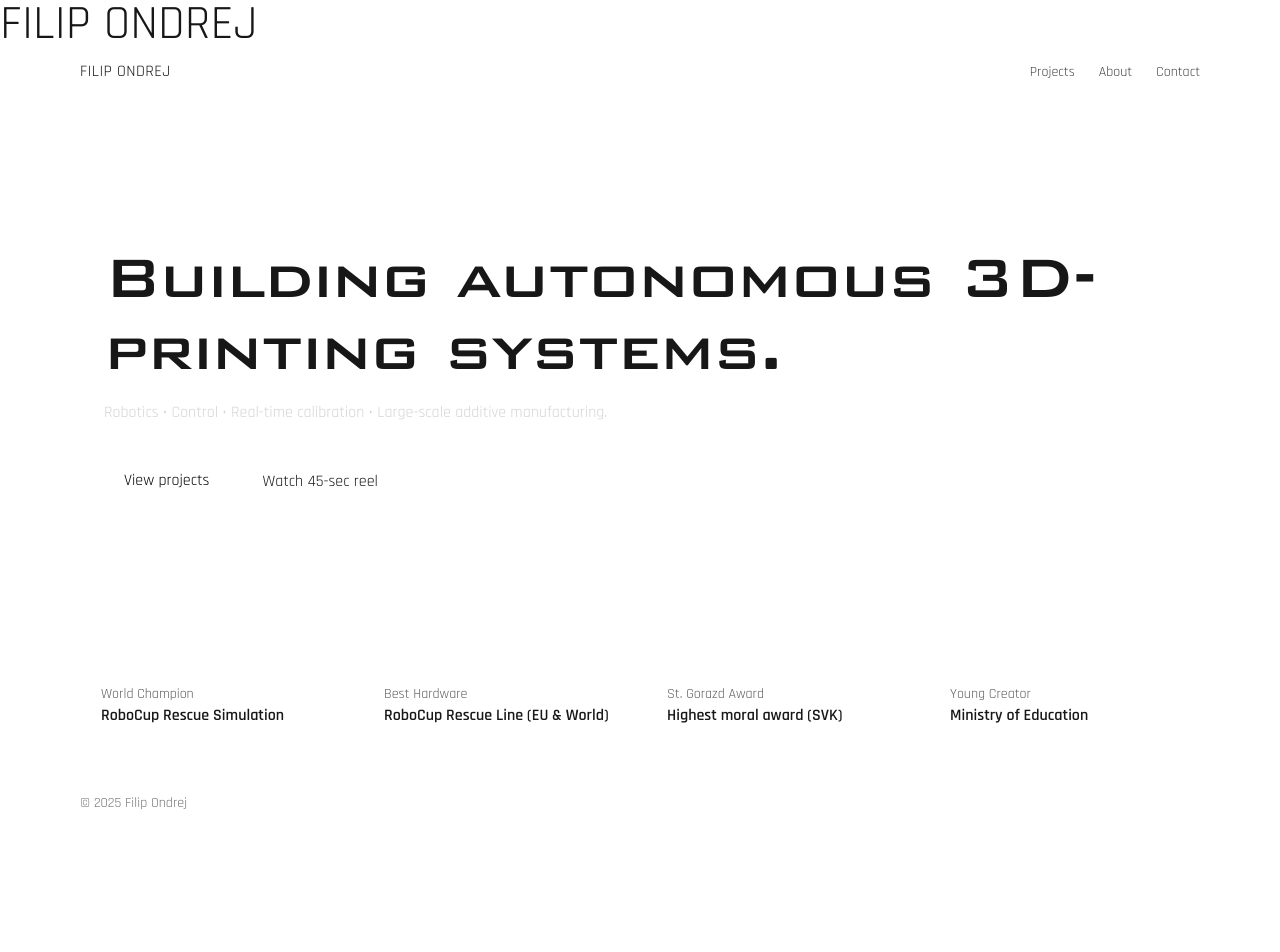
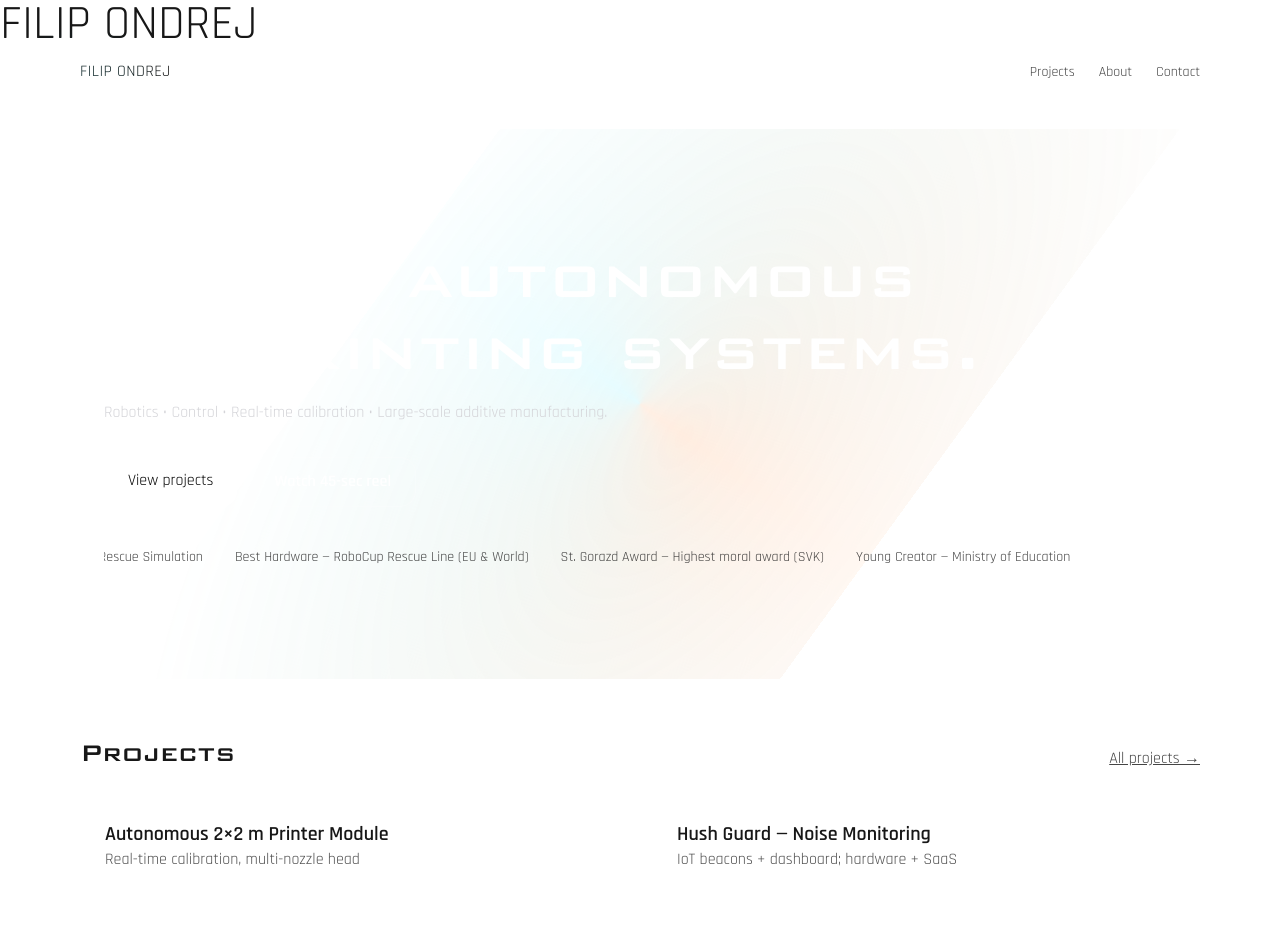
Before and after one commit to Filip-Ondrej/website, a Next.js app: page / in a window 1280 px wide. Shown: the top 952 px of the page. Before the commit the page ends 861 px from the top, so only its background shows below. Built offline with nearby package versions, Linux system fonts and the light colour scheme.

Commit message:
build: THE FUCKING LEGEND WEBSITE V1

```diff
--- a/src/app/contact/page.tsx
+++ b/src/app/contact/page.tsx
@@ -10,7 +10,7 @@ export default function Contact() {
                 <button className="rounded-2xl px-5 py-3 bg-white text-black hover:opacity-90">Send</button>
             </form>
             <p className="mt-6 opacity-70 text-sm">
-                Or email <a className="underline" href="mailto:hi@filipondrej.com">hi@filipondrej.com</a>
+                Or email <a className="underline" href="mailto:ondrejfilip152@gmail.com">ondrejfilip152@gmail.com</a>
             </p>
         </section>
     );
--- a/src/app/globals.css
+++ b/src/app/globals.css
@@ -26,3 +26,15 @@ body {
     color: var(--foreground);
     font-family: Arial, Helvetica, sans-serif;
 }
+/* subtle white outline for Bank Gothic headings */
+.text-outline {
+    text-shadow:
+            0 0 2px rgba(255,255,255,0.25),
+            0 0 24px rgba(255,255,255,0.06);
+}
+
+/* marquee animation (used for receipts strip) */
+@keyframes marquee {
+    from { transform: translateX(0); }
+    to   { transform: translateX(-50%); }
+}
--- a/src/app/page.tsx
+++ b/src/app/page.tsx
@@ -1,85 +1,44 @@
 'use client';
 
-import { useEffect, useRef, useState } from 'react';
+import { useState } from 'react';
+import { motion, AnimatePresence } from 'framer-motion';
 import Link from 'next/link';
-import { motion, AnimatePresence } from 'framer-motion';
+import MagneticButton from '@/components/MagneticButton';
+import TiltCard from '@/components/TiltCard';
+import CursorGlow from '@/components/CursorGlow';
 
-/** --------- tiny particle background (GPU-cheap) ---------- */
-function ParticleField() {
-    const ref = useRef<HTMLCanvasElement>(null);
-
-    useEffect(() => {
-        const c = ref.current!;
-        const ctx = c.getContext('2d')!;
-        let w = 0, h = 0, raf = 0;
-
-        const dots = Array.from({ length: 70 }, () => ({
-            x: Math.random(),
-            y: Math.random(),
-            vx: (Math.random() * 0.25 + 0.05) * (Math.random() > 0.5 ? 1 : -1),
-            vy: (Math.random() * 0.25 + 0.05) * (Math.random() > 0.5 ? 1 : -1),
-        }));
-
-        const resize = () => {
-            w = c.width = c.offsetWidth * devicePixelRatio;
-            h = c.height = c.offsetHeight * devicePixelRatio;
-            ctx.scale(devicePixelRatio, devicePixelRatio);
-        };
-
-        const tick = () => {
-            ctx.clearRect(0, 0, w, h);
-            ctx.fillStyle = 'rgba(255,255,255,0.6)';
-            const cw = w / devicePixelRatio;
-            const ch = h / devicePixelRatio;
-
-            dots.forEach(d => {
-                d.x += d.vx * 0.0015;
-                d.y += d.vy * 0.0015;
-                if (d.x < 0) d.x = 1;
-                if (d.x > 1) d.x = 0;
-                if (d.y < 0) d.y = 1;
-                if (d.y > 1) d.y = 0;
-
-                const px = d.x * cw;
-                const py = d.y * ch;
-                ctx.beginPath();
-                ctx.arc(px, py, 1.3, 0, Math.PI * 2);
-                ctx.fill();
-            });
-
-            raf = requestAnimationFrame(tick);
-        };
-
-        resize();
-        tick();
-        const ro = new ResizeObserver(resize);
-        ro.observe(c);
-        return () => {
-            cancelAnimationFrame(raf);
-            ro.disconnect();
-        };
-    }, []);
-
-    return <canvas ref={ref} className="absolute inset-0 w-full h-full opacity-25" aria-hidden />;
+function GradientField() {
+    // animated conic + radial mask – cheap and striking
+    return (
+        <div
+            aria-hidden
+            className="absolute inset-0 -z-10 [mask-image:radial-gradient(70%_70%_at_50%_40%,black,transparent)]
+                 bg-[conic-gradient(from_0deg,rgba(255,106,0,.12),rgba(0,224,255,.12),rgba(255,106,0,.12))] animate-[spin_16s_linear_infinite]"
+        />
+    );
 }
 
-/** -------------------------- HERO -------------------------- */
-function Hero({ onOpenReel }: { onOpenReel: () => void }) {
+export default function Home() {
+    const [open, setOpen] = useState(false);
+
     return (
+        <>
+            <CursorGlow />
             <section className="relative overflow-hidden rounded-2xl ring-1 ring-white/10 mt-8">
-            <ParticleField />
+                <GradientField />
+
                 <div className="relative px-6 py-20 md:py-28">
                     <motion.h1
-                    initial={{ clipPath: 'inset(0 100% 0 0)' }}
-                    animate={{ clipPath: 'inset(0 0% 0 0)' }}
-                    transition={{ duration: 0.6, ease: 'easeOut' }}
-                    className="font-bank text-5xl sm:text-7xl tracking-tight"
+                        initial={{ opacity: 0, y: 12 }}
+                        animate={{ opacity: 1, y: 0 }}
+                        transition={{ duration: 0.5 }}
+                        className="font-bank text-5xl sm:text-7xl tracking-[0.02em] text-white text-outline"
                     >
-                    Building autonomous 3D-printing systems.
+                        I build autonomous<br/>3D-printing systems.
                     </motion.h1>
 
                     <motion.p
-                    initial={{ opacity: 0, y: 6 }}
+                        initial={{ opacity: 0, y: 8 }}
                         animate={{ opacity: 1, y: 0 }}
                         transition={{ duration: 0.4, delay: 0.1 }}
                         className="mt-4 max-w-2xl text-zinc-300"
@@ -88,56 +47,40 @@ function Hero({ onOpenReel }: { onOpenReel: () => void }) {
                     </motion.p>
 
                     <div className="mt-8 flex gap-3">
-                    <Link
-                        href="/projects"
-                        className="rounded-2xl px-5 py-3 bg-white text-black hover:opacity-90 transition"
-                    >
+                        <Link href="/projects" className="rounded-2xl px-6 py-3 bg-white text-black hover:opacity-90 transition">
                             View projects
                         </Link>
-
-                    <motion.button
-                        whileHover={{ scale: 1.05 }}
-                        whileTap={{ scale: 0.96 }}
-                        transition={{ type: 'spring', stiffness: 360, damping: 22 }}
-                        onClick={onOpenReel}
-                        className="rounded-2xl px-5 py-3 border border-white/20 hover:border-white/40"
+                        <MagneticButton
+                            onClick={() => setOpen(true)}
+                            className="border border-white/20 hover:border-white/40 bg-white/5 text-white"
                         >
                             Watch 45-sec reel
-                    </motion.button>
+                        </MagneticButton>
+                    </div>
+
+                    {/* marquee receipts */}
+                    <div className="mt-10 overflow-hidden">
+                        <div className="flex gap-8 animate-[marquee_18s_linear_infinite] whitespace-nowrap opacity-80 text-sm">
+                            <span>World Champion — RoboCup Rescue Simulation</span>
+                            <span>Best Hardware — RoboCup Rescue Line (EU & World)</span>
+                            <span>St. Gorazd Award — Highest moral award (SVK)</span>
+                            <span>Young Creator — Ministry of Education</span>
+                        </div>
                     </div>
                 </div>
             </section>
-    );
-}
 
-/** --------------------- CREDIBILITY STRIP ------------------ */
-function CredStrip() {
-    const items = [
-        { k: 'World Champion', v: 'RoboCup Rescue Simulation' },
-        { k: 'Best Hardware', v: 'RoboCup Rescue Line (EU & World)' },
-        { k: 'St. Gorazd Award', v: 'Highest moral award (SVK)' },
-        { k: 'Young Creator', v: 'Ministry of Education' },
-    ];
-    return (
-        <section className="mt-12 grid gap-3 sm:grid-cols-2 lg:grid-cols-4">
-            {items.map(i => (
-                <div key={i.k} className="rounded-2xl border border-white/10 px-5 py-4">
-                    <div className="text-sm opacity-70">{i.k}</div>
-                    <div className="font-semibold">{i.v}</div>
+            {/* Tilted project teaser */}
+            <section className="py-14">
+                <div className="flex items-end justify-between">
+                    <h2 className="font-bank text-3xl">Projects</h2>
+                    <Link href="/projects" className="underline opacity-80 hover:opacity-100">All projects →</Link>
                 </div>
-            ))}
+                <div className="mt-6 grid gap-6 sm:grid-cols-2">
+                    <TiltCard title="Autonomous 2×2 m Printer Module" subtitle="Real-time calibration, multi-nozzle head" />
+                    <TiltCard title="Hush Guard — Noise Monitoring" subtitle="IoT beacons + dashboard; hardware + SaaS" />
+                </div>
             </section>
-    );
-}
-
-/** --------------------------- PAGE ------------------------- */
-export default function Home() {
-    const [open, setOpen] = useState(false);
-
-    return (
-        <>
-            <Hero onOpenReel={() => setOpen(true)} />
-            <CredStrip />
 
             {/* Reel modal */}
             <AnimatePresence>
@@ -169,3 +112,5 @@ export default function Home() {
         </>
     );
 }
+
+/* Tailwind keyframes (v4 supports @keyframes in globals; see step 3) */
--- /dev/null
+++ b/src/components/CursorGlow.tsx
@@ -0,0 +1,25 @@
+'use client';
+import { useEffect, useRef } from 'react';
+
+export default function CursorGlow() {
+    const ref = useRef<HTMLDivElement>(null);
+    useEffect(() => {
+        const el = ref.current!;
+        const move = (e: MouseEvent) => {
+            el.animate(
+                { left: `${e.clientX}px`, top: `${e.clientY}px` },
+                { duration: 300, fill: 'forwards', easing: 'ease-out' }
+            );
+        };
+        window.addEventListener('mousemove', move);
+        return () => window.removeEventListener('mousemove', move);
+    }, []);
+    return (
+        <div
+            ref={ref}
+            className="pointer-events-none fixed z-[60] h-52 w-52 -translate-x-1/2 -translate-y-1/2 rounded-full
+                 bg-[radial-gradient(closest-side,rgba(0,224,255,.25),rgba(0,224,255,0))]
+                 mix-blend-screen"
+        />
+    );
+}
--- /dev/null
+++ b/src/components/MagneticButton.tsx
@@ -0,0 +1,33 @@
+'use client';
+import { useRef } from 'react';
+import { motion, useMotionValue, useSpring } from 'framer-motion';
+
+type Props = React.ButtonHTMLAttributes<HTMLButtonElement> & {
+    children: React.ReactNode;
+};
+
+export default function MagneticButton({ children, className = '', ...rest }: Props) {
+    const ref = useRef<HTMLButtonElement>(null);
+    const x = useMotionValue(0);
+    const y = useMotionValue(0);
+    const sx = useSpring(x, { stiffness: 300, damping: 25 });
+    const sy = useSpring(y, { stiffness: 300, damping: 25 });
+
+    return (
+        <motion.button
+            ref={ref}
+            onMouseMove={(e) => {
+                const r = ref.current!.getBoundingClientRect();
+                x.set((e.clientX - (r.left + r.width / 2)) * 0.25);
+                y.set((e.clientY - (r.top + r.height / 2)) * 0.25);
+            }}
+            onMouseLeave={() => { x.set(0); y.set(0); }}
+            style={{ translateX: sx, translateY: sy }}
+            whileTap={{ scale: 0.96 }}
+            className={`rounded-2xl px-6 py-3 font-semibold shadow-soft ${className}`}
+            {...rest}
+        >
+            {children}
+        </motion.button>
+    );
+}
--- /dev/null
+++ b/src/components/TiltCard.tsx
@@ -0,0 +1,30 @@
+'use client';
+import { useRef } from 'react';
+import { motion, useMotionValue, useTransform } from 'framer-motion';
+
+export default function TiltCard({ title, subtitle }: { title: string; subtitle: string }) {
+    const ref = useRef<HTMLDivElement>(null);
+    const mx = useMotionValue(0.5);
+    const my = useMotionValue(0.5);
+    const rotX = useTransform(my, [0, 1], [8, -8]);
+    const rotY = useTransform(mx, [0, 1], [-8, 8]);
+
+    return (
+        <motion.div
+            ref={ref}
+            onMouseMove={(e) => {
+                const r = ref.current!.getBoundingClientRect();
+                mx.set((e.clientX - r.left) / r.width);
+                my.set((e.clientY - r.top) / r.height);
+            }}
+            onMouseLeave={() => { mx.set(0.5); my.set(0.5); }}
+            style={{ rotateX: rotX, rotateY: rotY, transformStyle: 'preserve-3d' as any }}
+            className="rounded-2xl border border-white/15 p-6 bg-white/5 backdrop-blur will-change-transform"
+        >
+            <div style={{ transform: 'translateZ(30px)' }}>
+                <h3 className="text-xl font-semibold">{title}</h3>
+                <p className="opacity-75">{subtitle}</p>
+            </div>
+        </motion.div>
+    );
+}
```
Lines whose indentation alone changed are shown as unchanged.
